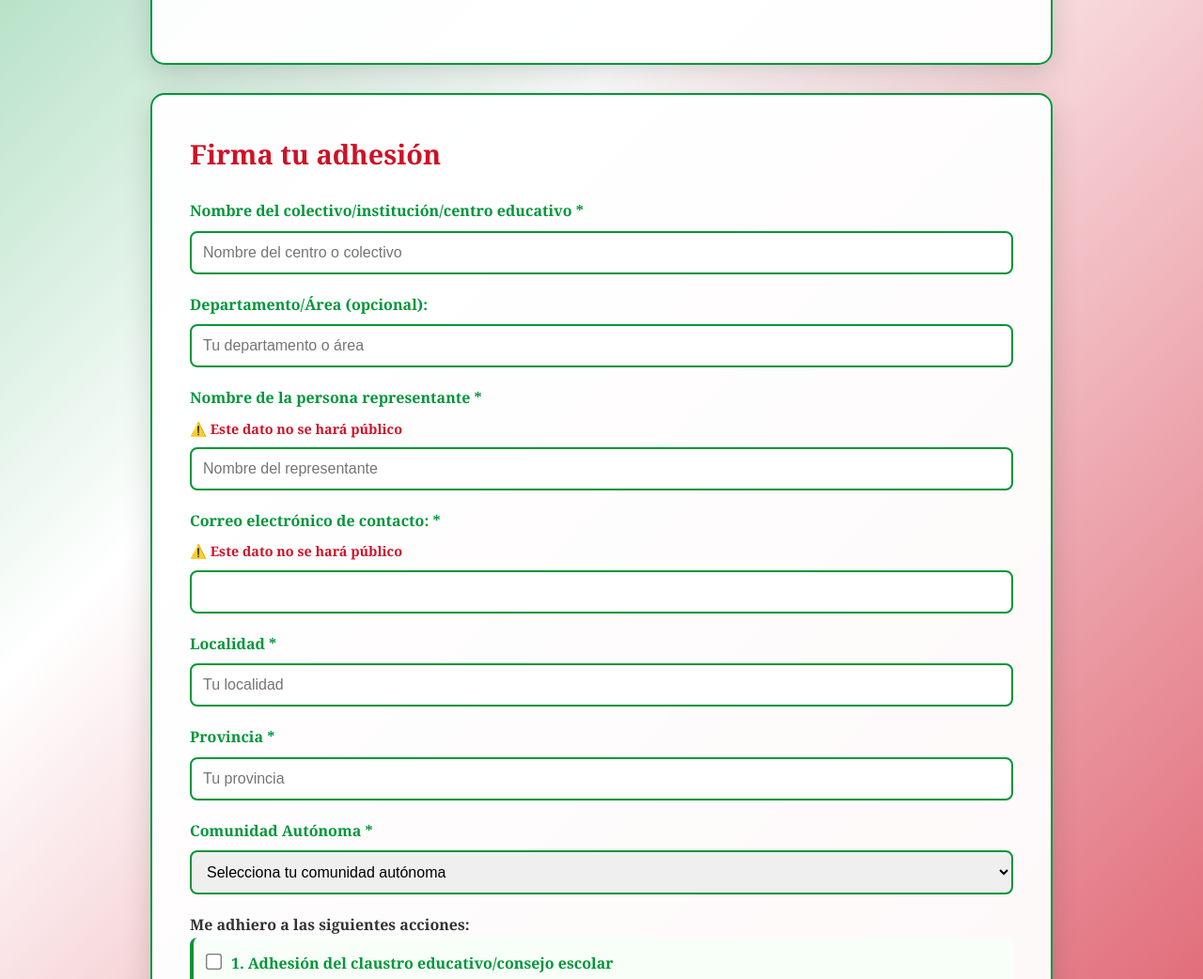
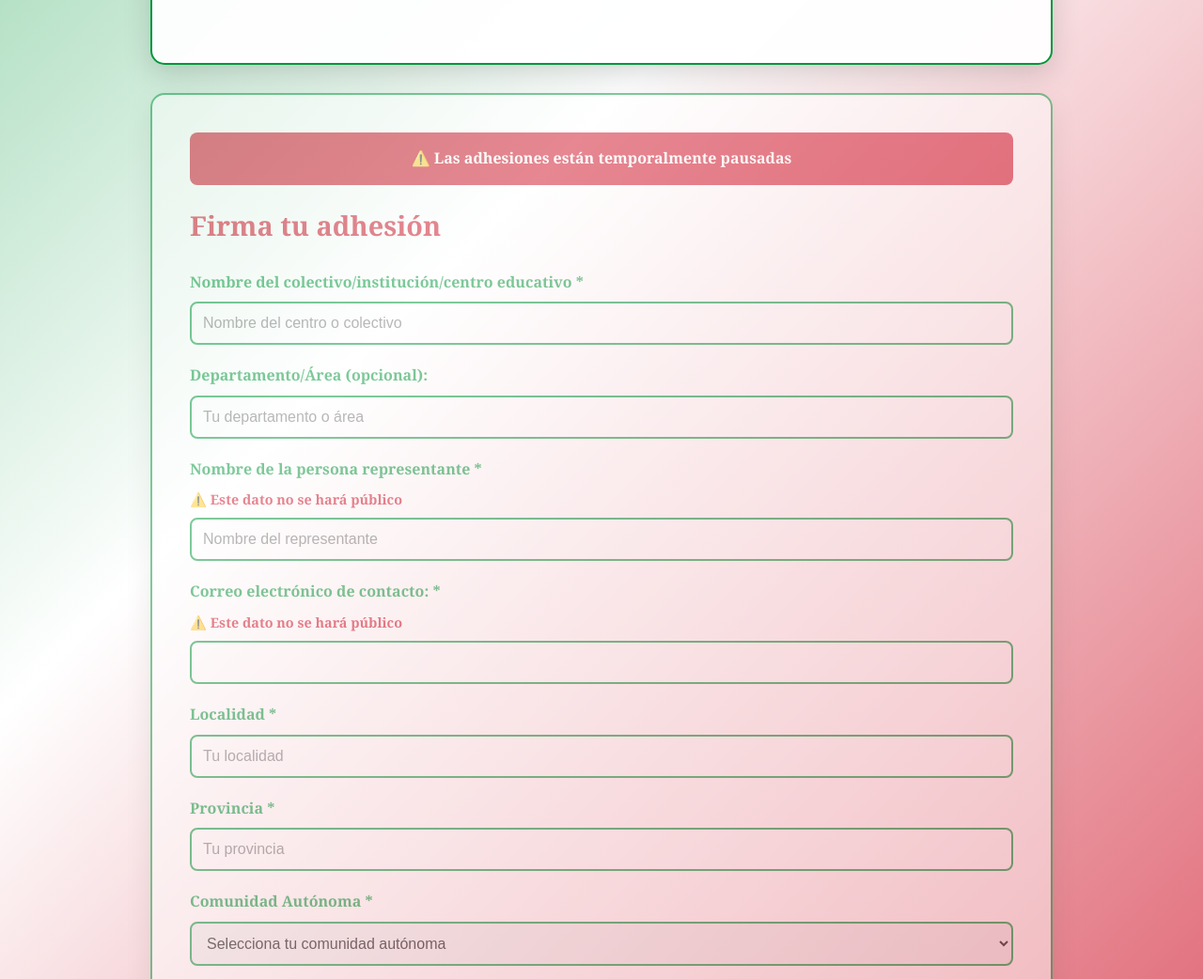
Before and after one commit to perakakis/MareaPalestina, a plain HTML site: page index.html in a window 1280 px wide. Shown: the part 1897-2939 px from the top of the page at 94% size. Drawn offline with Linux system fonts and the light colour scheme; no server answers.

Commit message:
Disable form

```diff
--- a/index.html
+++ b/index.html
@@ -181,6 +181,28 @@
         .checkbox-item:nth-child(3) {
             display: none;
         }
+
+        /* TEMPORARY: Disable form submissions while keeping signatures visible */
+        .form-section {
+            opacity: 0.5;
+            pointer-events: none;
+            position: relative;
+        }
+
+        .form-section::before {
+            content: "⚠️ Las adhesiones están temporalmente pausadas";
+            display: block;
+            background: #CE1126;
+            color: white;
+            padding: 15px;
+            border-radius: 8px;
+            text-align: center;
+            font-weight: bold;
+            margin-bottom: 20px;
+            opacity: 1;
+            pointer-events: none;
+        }
+        /* END TEMPORARY */
 
         .submit-btn {
             background: linear-gradient(135deg, #009639, #CE1126);
```
